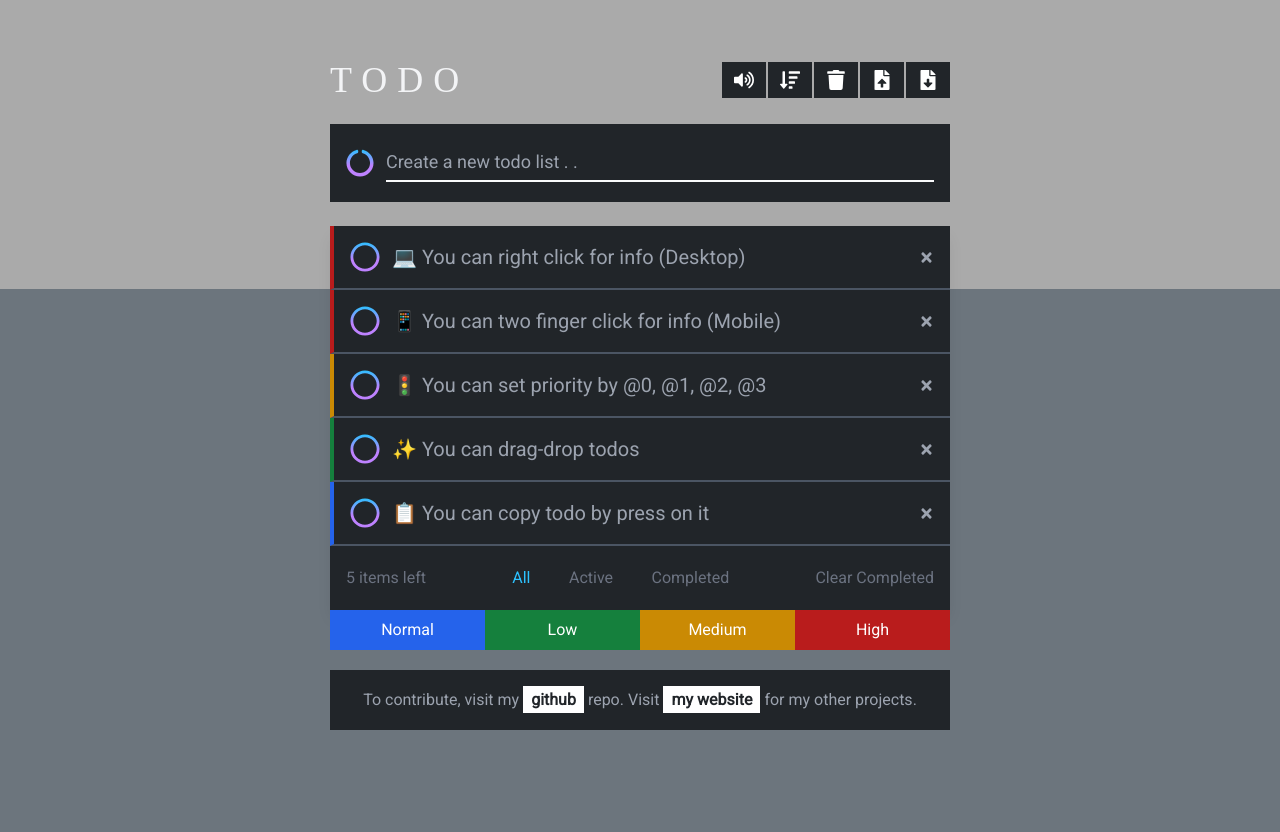
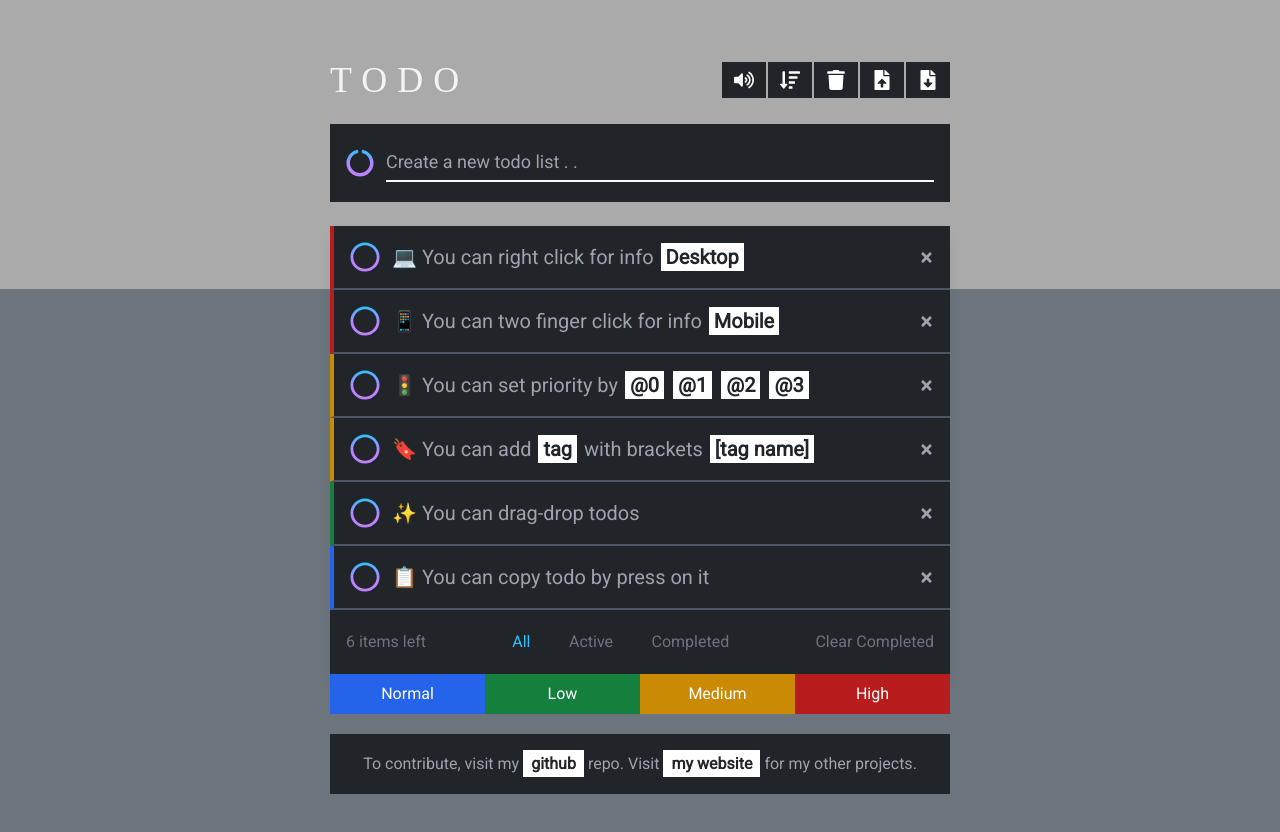
Before and after one commit to ekurt/react-todo-app, a React (Vite) app: page / in a window 1280 px wide. Shown: the top 832 px of the page. Before the commit the page ends 800 px from the top, so only its background shows below. Built offline with nearby package versions, Linux system fonts and the light colour scheme; no server answers; a web font is replaced by a local one.

Commit message:
edited starterlist

```diff
--- a/src/App.jsx
+++ b/src/App.jsx
@@ -18,7 +18,7 @@ function App() {
     },
     {
       id: Date.now() + 2,
-      todo: "🚦 You can set priority by @0, @1, @2, @3",
+      todo: "🚦 You can set priority by [@0] [@1] [@2] [@3]",
       done: false,
       date: new Date().toLocaleString(),
       priority: 2,
@@ -32,17 +32,24 @@ function App() {
     },
     {
       id: Date.now() + 4,
-      todo: "💻 You can right click for info (Desktop)",
+      todo: "💻 You can right click for info [Desktop]",
       done: false,
       date: new Date().toLocaleString(),
       priority: 3,
     },
     {
       id: Date.now() + 5,
-      todo: "📱 You can two finger click for info (Mobile)",
+      todo: "📱 You can two finger click for info [Mobile]",
       done: false,
       date: new Date().toLocaleString(),
       priority: 3,
+    },
+    {
+      id: Date.now() + 6,
+      todo: "🔖 You can add [tag] with brackets [&#91tag name&#93]",
+      done: false,
+      date: new Date().toLocaleString(),
+      priority: 2,
     },
   ].sort((a, b) =>
     b.priority > a.priority ? 1 : a.priority > b.priority ? -1 : 0
```
